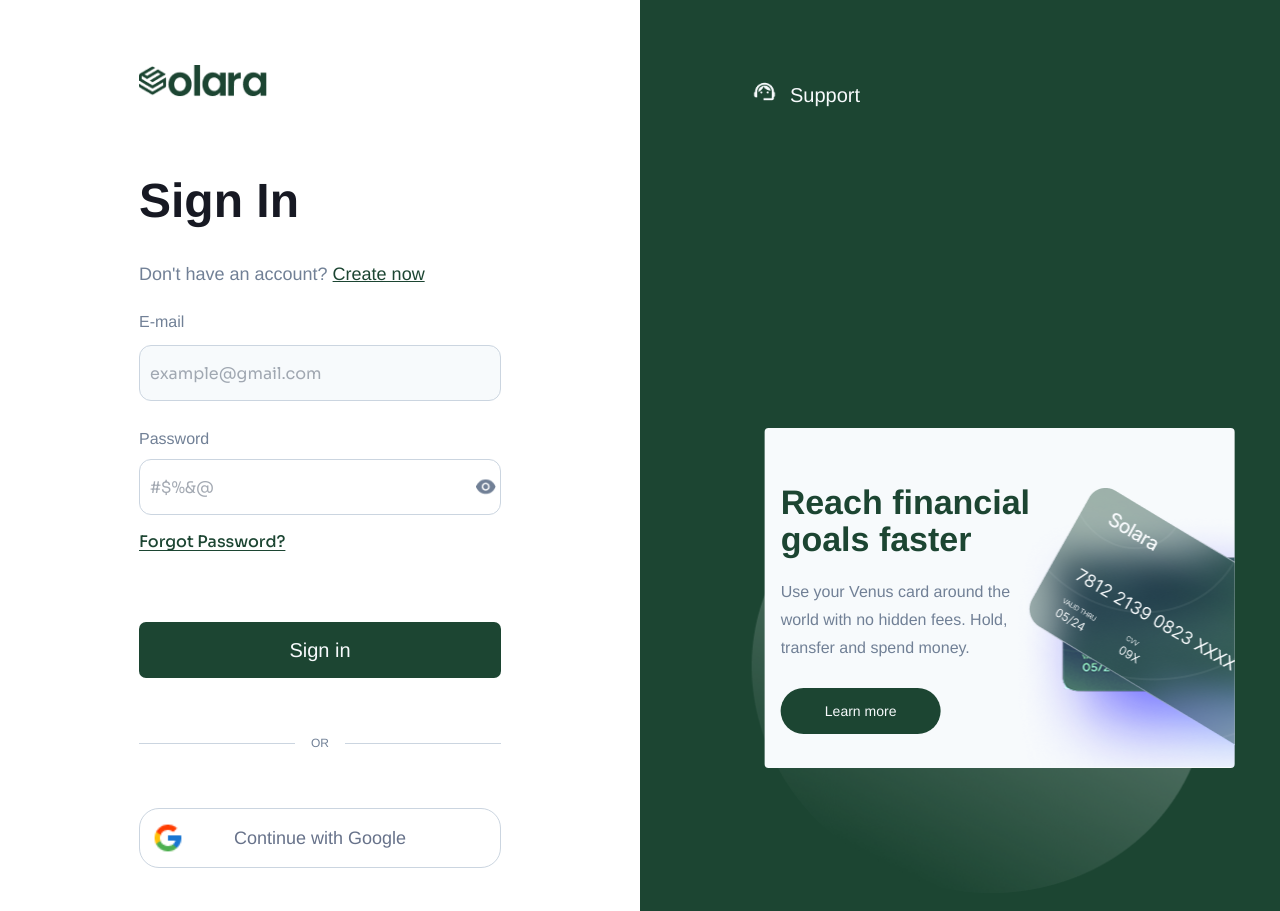
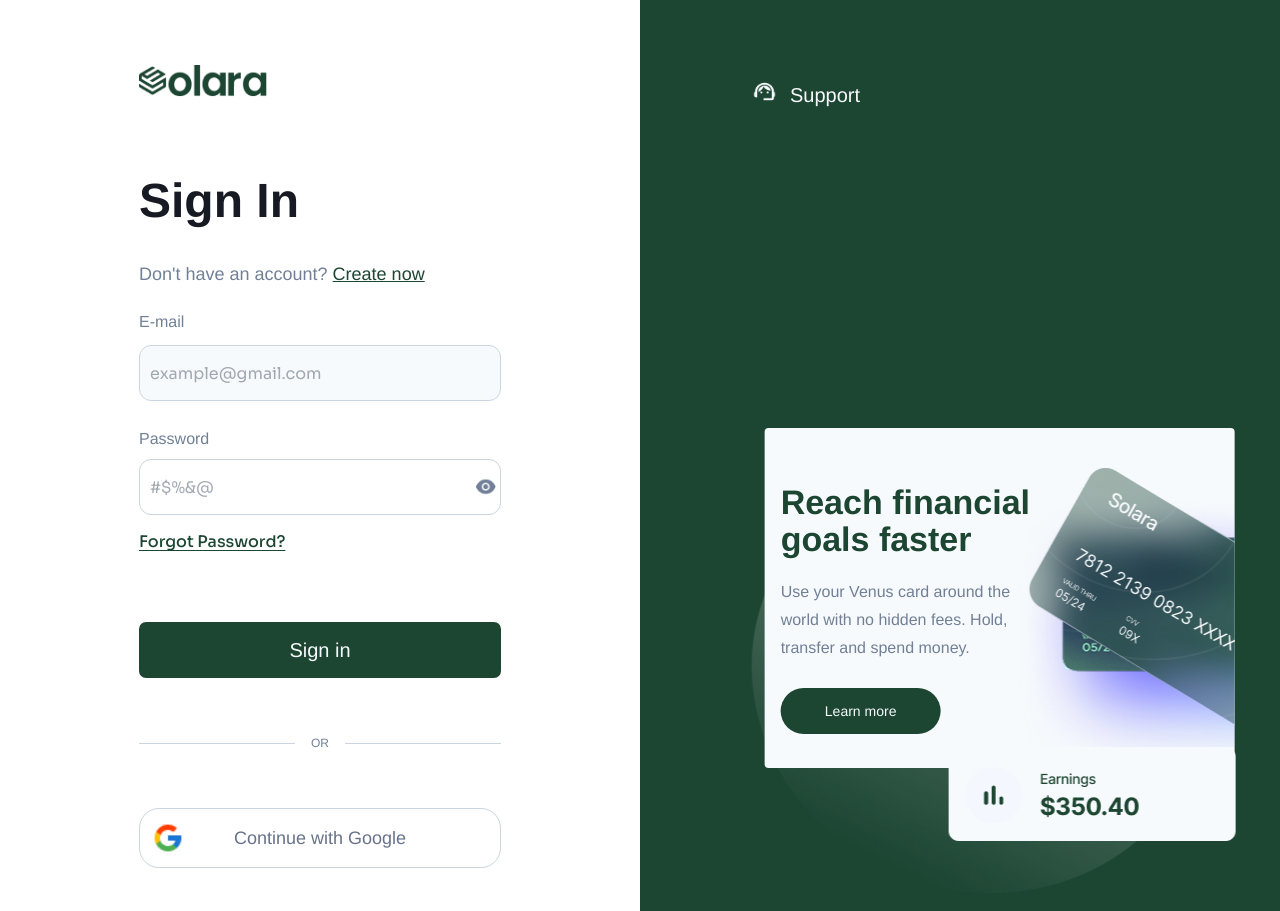
Before and after one commit to codewithabdullahbashir/Java-Script, a React (Vite) app in the folder my-react-app/: page /login in a window 1280 px wide. Shown: the top 911 px of the page. Built offline with nearby package versions, Linux system fonts and the light colour scheme; no server answers.

Commit message:
Complet Card Part

```diff
--- a/my-react-app/src/screen/LogInPage.tsx
+++ b/my-react-app/src/screen/LogInPage.tsx
@@ -3,7 +3,7 @@ import OpenEye from "../assets/OpenEye.png";
 import EyeOff from "../assets/EyeOff.png";
 import LoginEllipse from "../assets/LoginEllipse.png";
 
-import Skip from "../assets/Skip.png";
+import Small_Earnings from "../assets/Small_Earnings.png";
 import Facebook from "../assets/Facebook.png";
 import Googel from "../assets/Google.png";
 import Support from "../assets/Support.png";
@@ -169,22 +169,22 @@ const LogInPage = () => {
                 <br />
                 goals faster
               </h2>
-
               <p className="mt-5 w-[250px]  text-[16px] leading-[28px] text-[#718096]">
                 Use your Venus card around the world with no hidden fees. Hold,
                 transfer and spend money.
               </p>
-
               <button className="mt-6.5 rounded-[70px] bg-[#1C4532] h-11.5 w-40 px-[13px] py-[5px] text-[14px] text-[#F7FAFC]">
                 Learn more
               </button>
-              <div className="relative -top-75 left-58.5">
+              <div className="relative -top-80 left-58.5">
                 <img src={Illustration} alt="" />
+              </div>
+
+              <div className="relative -top-80 left-42">
+                <img src={Small_Earnings} alt="" />
               </div>
             </div>
           </div>
-
-
 
         </div>
       </section>
```
Also changed, not shown: my-react-app/src/assets/Small_Earnings.png (added).
